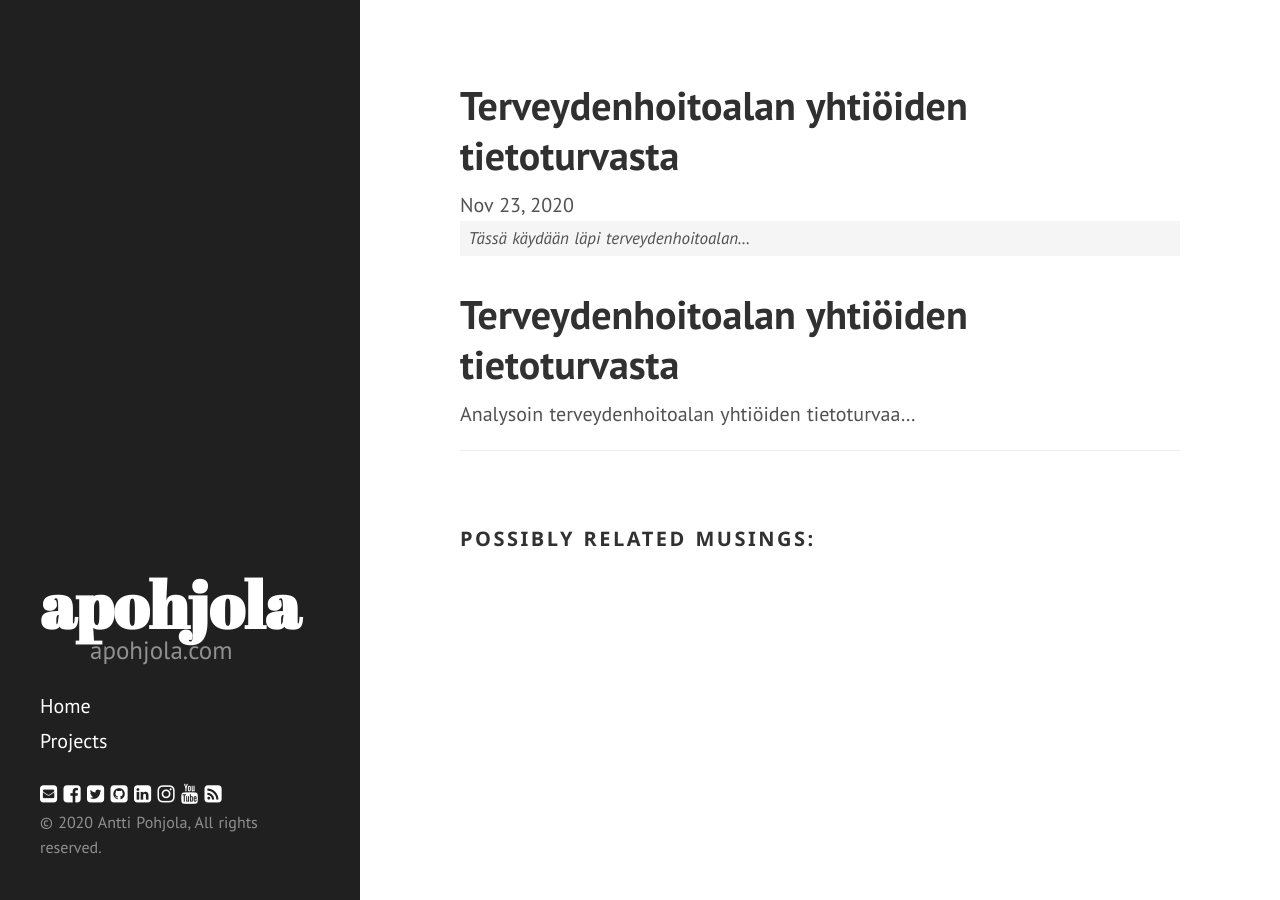
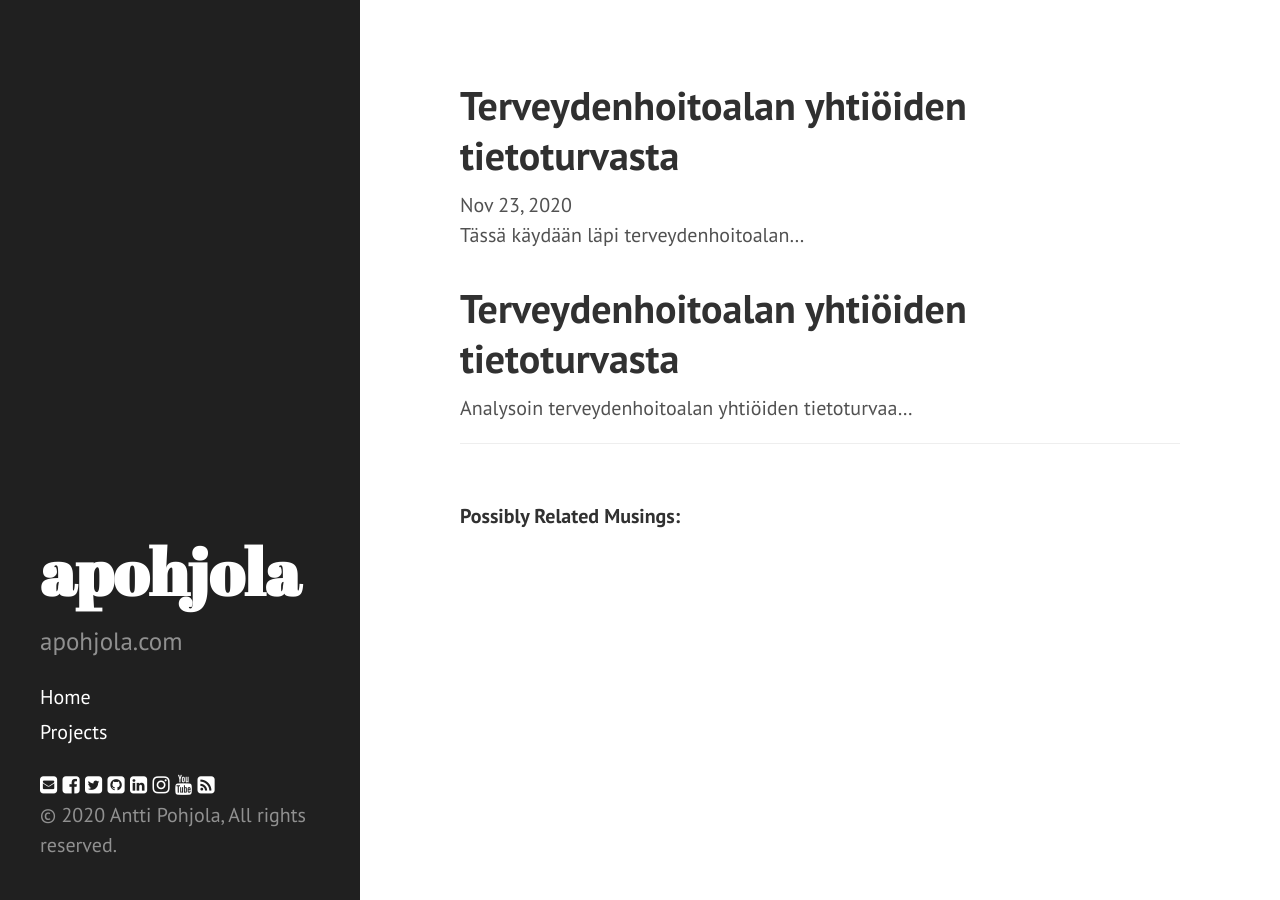
Before and after one commit to Summeli/apohjola.github.io, a Jekyll site: the page built from _posts/2020-11-23-terveydenhoitoalan-yhtioiden-tietoturvasta.md, in a window 1280 px wide. Built offline with Jekyll 4.4.1, drawn with Linux system fonts in a browser that asks for light colours; nearby versions of some CDN libraries.

Commit message:
removed some stylesheets

```diff
--- a/_includes/head.html
+++ b/_includes/head.html
@@ -70,7 +70,6 @@
   <link rel="stylesheet" href="{{ site.baseurl }}/public/css/poole.css">
   <link rel="stylesheet" href="{{ site.baseurl }}/public/css/syntax.css">
   <link rel="stylesheet" href="{{ site.baseurl }}/public/css/hyde.css">
-  <link rel="stylesheet" href="{{ site.baseurl }}/public/css/my-styles.css">
 
   {% if page.custom_css %}
     {% for stylesheet in page.custom_css %}
--- a/public/css/my-styles.css
+++ /dev/null
@@ -1,137 +0,0 @@
-.sidebar .sidebar-about {
-
-}
-.sidebar .tagline {
-    margin-left: 2em;
-    margin-top: -1em;
-}
-
-.small {
-    font-size: 0.8em;
-}
-
-ul.related-posts {
-    list-style-type: none;
-    padding-left: 0;
-}
-ul.related-posts li {
-    padding-left: 0;
-}
-.related-posts li:before {
-    content: "\25B8 \0020";
-}
-pre, code {
-    font-family: Consolas, Monaco, 'Andale Mono', monospace;
-    font-size: 0.95em;
-    white-space: pre;
-    word-spacing: normal;
-    color: #333333;
-}
-pre {
-    white-space: pre;
-    word-break: keep-all;
-    word-wrap: normal;
-    overflow-x: auto;
-    overflow-y: auto;
-    padding: 0.5rem;
-    font-size: 0.75rem;
-}
-code {
-    margin: 0 .25em;
-    padding: .25em .25em;
-    font-size: 80%;
-}
-body, article, div, p {
-    line-height: 1.55;
-}
-h2, h3, h4 {
-    padding: 0.75em 0 0;
-}
-h2, h3 {
-    line-height: 1.3;
-}
-h4 {
-    letter-spacing: 0.125em;
-    font-family: 'Segoe UI', "Droid Sans", Roboto, Arial, sans-serif;
-    text-transform: uppercase;
-}
-ul, ol, ol li {
-    padding-left: 1em;
-}
-ul li {
-    padding-left: 0.5em;
-}
-li {
-    margin-bottom: 0.5em;
-}
-h2 {
-    border-bottom: 1px solid #eeeeee;
-}
-li ul li, li ol li {
-    margin-top: 0.5em;
-}
-ol {
-    counter-reset: li;
-    margin-left: 0;
-    padding-left: 0;
-}
-ol > li {
-    position: relative;
-    margin: 0 0 0 1.75em;
-    padding: 0 0 0 1.5em;
-    list-style: none;
-    border-left: 8px solid #cccccc;
-}
-ol > li + li {
-    margin-top: 2em;
-}
-ol > li:before {
-    content: counter(li);
-    counter-increment: li;
-    position: absolute;
-    top: 0;
-    left: -2em;
-    box-sizing: border-box;
-    width: 2em;
-    margin: 0;
-    padding: 4px;
-    color: #fff;
-    background: #555566;
-    font-weight: bold;
-    font-family: 'Segoe UI', "Droid Sans", Roboto, Arial, sans-serif;
-    text-align: center;
-}
-li ol, li ul {
-    margin-top: 0.75em;
-    margin-left: 0.5em;
-}
-ol ol li:last-child {
-    margin-bottom: 0;
-}
-p.more-link {
-    display: block;
-    text-align: right;
-    margin-top: -1em;
-    margin-bottom: 1.5em;
-}
-.intro, .excerpt {
-    font-style: italic;
-    font-size: 0.85em;
-    background: #f5f5f5;
-    padding: 0.25em 0.5em;
-    margin-bottom: 1.5em;
-}
-.intro p, .excerpt p {
-    padding-bottom: 0;
-    margin-bottom: 0;
-}
-* {
-    word-spacing: 1px;
-}
-abbr, abbr[title], acronym, acronym[title] {
-    text-decoration: none;
-    border-bottom: 1px dotted #cecece;
-    cursor: help;
-    font-weight: inherit;
-    font-size: inherit;
-}
```
Also changed, not shown: public/css/resume.css (deleted, +0 -88 lines), public/favicon.ico (deleted).
